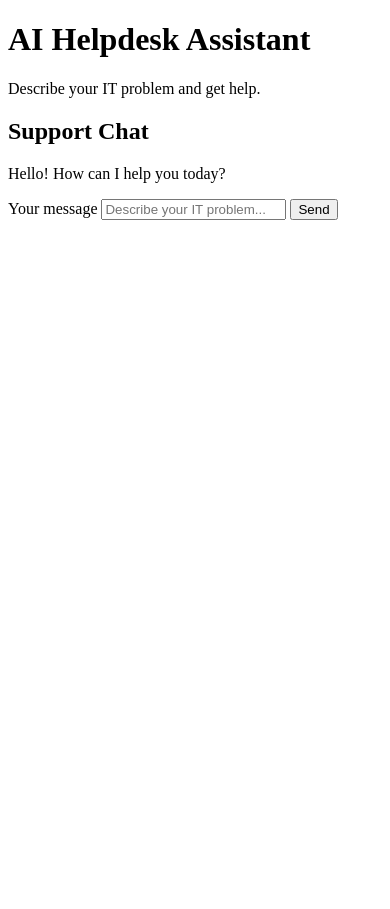
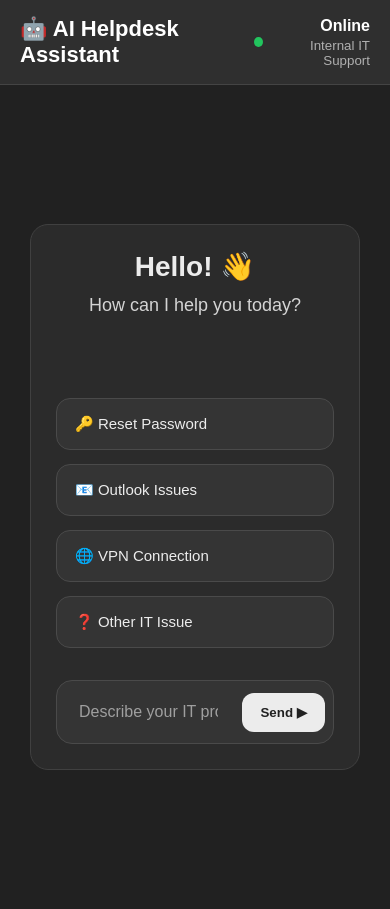
Before and after one commit to Blazej-Ujma/ai-helpdesk-assistant, a FastAPI app: page / in a window 390 px wide. Before the commit the page ends 220 px from the top, so only its background shows below. Run offline with FastAPI, Linux system fonts and the light colour scheme.

Commit message:
Implement interactive chat prototype with simulated AI responses

```diff
--- a/app/main.py
+++ b/app/main.py
@@ -1,9 +1,11 @@
 from fastapi import FastAPI, Request
 from fastapi.responses import HTMLResponse
+from fastapi.staticfiles import StaticFiles
 from fastapi.templating import Jinja2Templates
 
 # Create the FastAPI application
 app = FastAPI()
+app.mount("/static", StaticFiles(directory="app/static"), name="static")
 
 # Load HTML templates from the templates folder
 templates = Jinja2Templates(directory="app/templates")
--- a/app/static/script.js
+++ b/app/static/script.js
@@ -0,0 +1,81 @@
+const quickActionButtons = document.querySelectorAll(".quick-action");
+const messageInput = document.querySelector("#user-message");
+
+quickActionButtons.forEach((button) => {
+    button.addEventListener("click", () => {
+        const message = button.dataset.message;
+
+        messageInput.value = message;
+        messageInput.focus();
+    });
+});
+
+const chatForm = document.querySelector("#chat-form");
+const chatMessages = document.querySelector("#chat-messages");
+
+const responses = {
+    password:
+        "I can help you reset your password. Please open the password reset portal and follow the instructions.",
+
+    outlook:
+        "Please restart Outlook first. If it still does not open, restart your computer and try again.",
+
+    vpn:
+        "Please check your internet connection and reconnect to the company VPN.",
+
+    default:
+        "I could not find a direct solution. I can create an IT ticket for you."
+};
+
+chatForm.addEventListener("submit", (event) => {
+    event.preventDefault();
+
+    const message = messageInput.value.trim();
+
+    if (message === "") {
+        return;
+    }
+
+    const userMessage = document.createElement("div");
+    userMessage.classList.add("user-message", "message-bubble");
+    userMessage.textContent = message;
+
+    chatMessages.appendChild(userMessage);
+
+    const typingIndicator = document.createElement("div");
+    typingIndicator.classList.add("typing-indicator");
+    typingIndicator.textContent = "AI is typing...";
+
+    chatMessages.appendChild(typingIndicator);
+
+    chatMessages.scrollTop = chatMessages.scrollHeight;
+
+    messageInput.value = "";
+    messageInput.focus();
+
+    setTimeout(() => {
+        typingIndicator.remove();
+
+        const assistantMessage = document.createElement("div");
+        assistantMessage.classList.add(
+            "assistant-message",
+            "message-bubble"
+        );
+
+        const lowerMessage = message.toLowerCase();
+
+        if (lowerMessage.includes("password")) {
+            assistantMessage.textContent = responses.password;
+        } else if (lowerMessage.includes("outlook")) {
+            assistantMessage.textContent = responses.outlook;
+        } else if (lowerMessage.includes("vpn")) {
+            assistantMessage.textContent = responses.vpn;
+        } else {
+            assistantMessage.textContent = responses.default;
+        }
+
+        chatMessages.appendChild(assistantMessage);
+
+        chatMessages.scrollTop = chatMessages.scrollHeight;
+    }, 1500);
+});
--- a/app/static/style.css
+++ b/app/static/style.css
@@ -0,0 +1,224 @@
+/* General page */
+body {
+    margin: 0;
+    font-family: Arial, Helvetica, sans-serif;
+    background-color: #212121;
+    color: #ECECEC;
+}
+
+/* Header */
+header {
+    background-color: #2F2F2F;
+    color: white;
+    text-align: center;
+    padding: 20px;
+    border-bottom: 1px solid #444444;
+}
+
+/* Main content */
+main {
+    display: flex;
+    justify-content: center;
+    align-items: center;
+    min-height: calc(100vh - 80px);
+    padding: 30px;
+}
+
+/* Chat card */
+.chat-card {
+    width: 100%;
+    max-width: 900px;
+    background-color: #2b2b2b;
+    border: 1px solid #404040;
+    border-radius: 18px;
+    padding: 40px;
+    box-sizing: border-box;
+}
+    /* Modern header layout */
+.header {
+    display: flex;
+    justify-content: space-between;
+    align-items: center;
+    padding: 18px 30px;
+    text-align: left;
+}
+
+.logo {
+    font-size: 22px;
+    font-weight: bold;
+}
+
+.status {
+    display: flex;
+    align-items: center;
+    gap: 10px;
+}
+
+.status-dot {
+    width: 10px;
+    height: 10px;
+    background-color: #22c55e;
+    border-radius: 50%;
+}
+
+.status-text {
+    display: flex;
+    flex-direction: column;
+    text-align: right;
+}
+
+.status-text small {
+    margin-top: 3px;
+    color: #b0b0b0;
+}
+
+/* Welcome message */
+.welcome-message {
+    text-align: center;
+    margin-bottom: 35px;
+}
+
+.welcome-message strong {
+    display: block;
+    font-size: 28px;
+    margin-bottom: 12px;
+}
+
+.welcome-message p {
+    font-size: 18px;
+    color: #d4d4d4;
+    margin: 0;
+}
+
+/* Chat messages */
+.chat-messages {
+    display: flex;
+    flex-direction: column;
+    gap: 16px;
+    max-height: 360px;
+    overflow-y: auto;
+    padding: 5px 4px 10px;
+}
+
+/* Assistant message */
+.assistant-message {
+    align-self: flex-start;
+    max-width: 70%;
+    padding: 14px 18px;
+    background-color: #3a3a3a;
+    color: #ececec;
+    border: 1px solid #4a4a4a;
+    border-radius: 16px 16px 16px 4px;
+    line-height: 1.5;
+    overflow-wrap: break-word;
+}
+
+.typing-indicator {
+    align-self: flex-start;
+    color: #b0b0b0;
+    font-style: italic;
+    background-color: transparent;
+    border: none;
+    padding: 8px 4px;
+}
+
+.assistant-message strong {
+    font-size: 17px;
+}
+
+/* User message */
+.user-message {
+    align-self: flex-end;
+    max-width: 70%;
+    padding: 14px 18px;
+    background-color: #454545;
+    color: #ffffff;
+    border: 1px solid #575757;
+    border-radius: 16px 16px 4px 16px;
+    line-height: 1.5;
+    overflow-wrap: break-word;
+}
+
+/* Quick actions */
+.quick-actions {
+    display: grid;
+    grid-template-columns: repeat(2, minmax(0, 1fr));
+    gap: 14px;
+    margin: 32px 0;
+}
+
+.quick-action {
+    padding: 16px 18px;
+    background-color: #343434;
+    color: #ececec;
+    border: 1px solid #4a4a4a;
+    border-radius: 14px;
+    font-size: 15px;
+    text-align: left;
+    cursor: pointer;
+    transition: background-color 0.2s, transform 0.2s;
+}
+
+.quick-action:hover {
+    background-color: #3f3f3f;
+    transform: translateY(-2px);
+}
+
+/* Form */
+#chat-form label {
+    display: none;
+}
+
+.input-area {
+    display: flex;
+    align-items: center;
+    gap: 10px;
+    padding: 8px;
+    background-color: #343434;
+    border: 1px solid #4a4a4a;
+    border-radius: 16px;
+}
+
+#user-message {
+    flex: 1;
+    min-width: 0;
+    padding: 14px;
+    background: transparent;
+    color: #ececec;
+    border: none;
+    outline: none;
+    font-size: 16px;
+}
+
+#user-message::placeholder {
+    color: #9f9f9f;
+}
+
+.send-button {
+    padding: 12px 18px;
+    background-color: #ececec;
+    color: #212121;
+    border: none;
+    border-radius: 12px;
+    font-weight: bold;
+    cursor: pointer;
+}
+
+.send-button:hover {
+    background-color: #ffffff;
+}
+
+/* Smaller screens */
+@media (max-width: 650px) {
+    .quick-actions {
+        grid-template-columns: 1fr;
+    }
+
+    .chat-card {
+        padding: 25px;
+    }
+
+    .header {
+        padding: 16px 20px;
+    }
+}
--- a/app/templates/index.html
+++ b/app/templates/index.html
@@ -4,32 +4,89 @@
     <meta charset="UTF-8">
     <meta name="viewport" content="width=device-width, initial-scale=1.0">
     <title>AI Helpdesk Assistant</title>
+    <link rel="stylesheet" href="/static/style.css">
 </head>
 <body>
-    <header>
-        <h1>AI Helpdesk Assistant</h1>
-        <p>Describe your IT problem and get help.</p>
+
+    <header class="header">
+    <div class="logo">
+        🤖 AI Helpdesk Assistant
+    </div>
+
+    <div class="status">
+        <span class="status-dot"></span>
+
+        <div class="status-text">
+            <strong>Online</strong>
+            <small>Internal IT Support</small>
+        </div>
+    </div>
 </header>
 
     <main>
-        <section>
-            <h2>Support Chat</h2>
+        <section class="chat-card">
 
-            <div id="chat-messages">
-                <p>Hello! How can I help you today?</p>
+    <div class="welcome-message">
+    <strong>Hello! 👋</strong>
+    <p>How can I help you today?</p>
+</div>
+
+<div id="chat-messages" class="chat-messages"></div>
+
+    <div class="quick-actions">
+        <button
+    type="button"
+    class="quick-action"
+    data-message="I forgot my password and can't log in."
+>
+    🔑 Reset Password
+</button>
+
+<button
+    type="button"
+    class="quick-action"
+    data-message="Outlook won't start on my computer."
+>
+    📧 Outlook Issues
+</button>
+
+<button
+    type="button"
+    class="quick-action"
+    data-message="I can't connect to the company VPN."
+>
+    🌐 VPN Connection
+</button>
+
+<button
+    type="button"
+    class="quick-action"
+    data-message=""
+>
+    ❓ Other IT Issue
+</button>
     </div>
 
     <form id="chat-form">
         <label for="user-message">Your message</label>
+
+        <div class="input-area">
             <input
                 type="text"
                 id="user-message"
                 name="user-message"
                 placeholder="Describe your IT problem..."
+                autocomplete="off"
             >
-                <button type="submit">Send</button>
+
+            <button type="submit" class="send-button">
+                Send ▶
+            </button>
+        </div>
     </form>
+
 </section>
     </main>
+<script src="/static/script.js"></script>
 </body>
 </html>
```
Also changed, not shown: docs/day-03.md (+227 -0 lines). Lines whose indentation alone changed are shown as unchanged.
